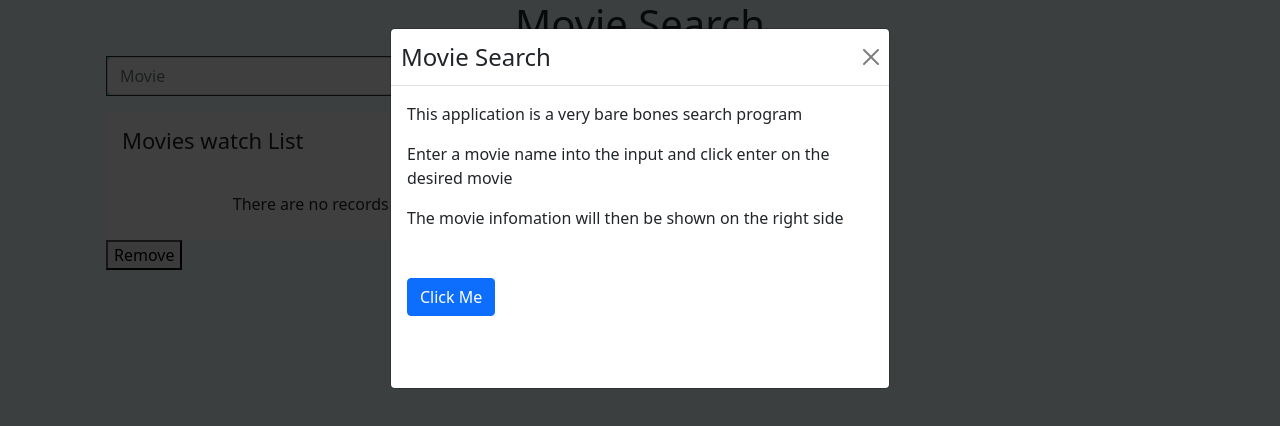
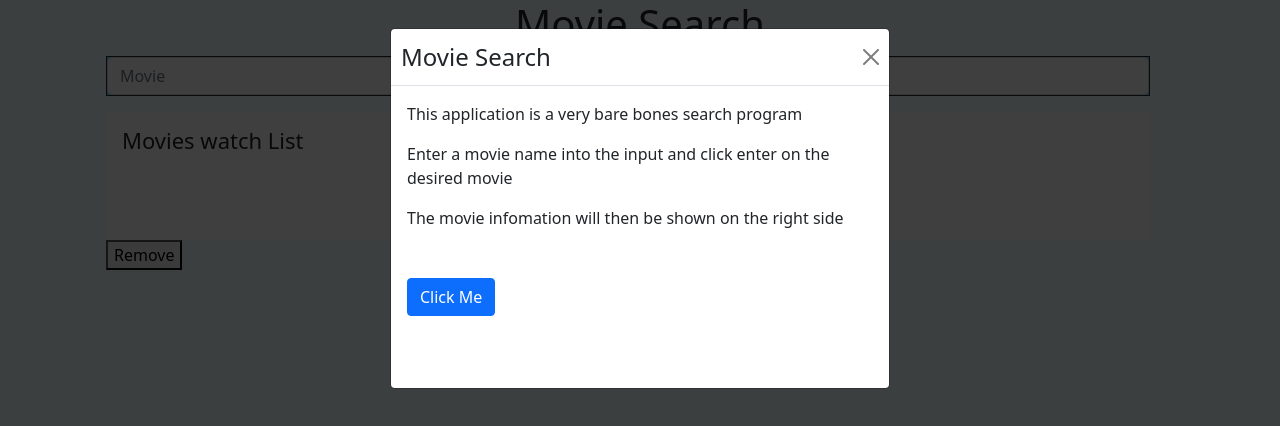
Before and after one commit to jasonz23/movie-search, a React (Create React App) app: page / in a window 1280 px wide. Shown: the top 426 px of the page. Built offline with nearby package versions, Linux system fonts and the light colour scheme.

Commit message:
fixed layout

```diff
--- a/src/App.js
+++ b/src/App.js
@@ -72,7 +72,7 @@ function App() {
           </Col>
         </Row> */}
         <Row>
-          <Col className = "col-xl-6 col-sm-12">
+          <Col>
           <Input answer = {answer} giveAnswer = {(params) => setAnswer(params)}  />
             <Result answer = {answer} />
           </Col>
```
